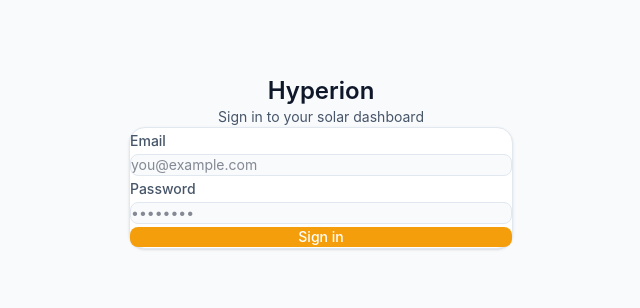
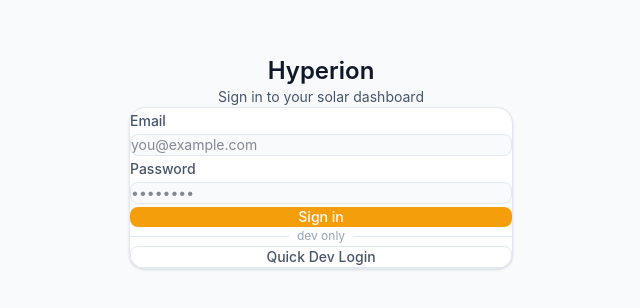
Before and after one commit to phy-nikhilroy/hyperion, a React (Vite) app in the folder client/: page /login in a window 1280 px wide. Shown: the part 238-546 px from the top of the page, without its empty margins (319-959 px from the left). Built offline with nearby package versions, Linux system fonts and the light colour scheme.

Commit message:
chore(auth): add dev-only quick login button to Login page
Renders a one-click bypass below the sign-in form when running in dev
mode (import.meta.env.DEV). Stripped out entirely by Vite at build time
so it never appears in production.

```diff
--- a/client/src/pages/Login/Login.jsx
+++ b/client/src/pages/Login/Login.jsx
@@ -1,6 +1,9 @@
 import { useState } from 'react'
 import { useNavigate } from 'react-router-dom'
 import { useAuth } from '../../context/AuthContext'
+
+const DEV_USER = { id: 'dev-001', name: 'Dev User', email: 'abc@hyperion.dev' }
+const DEV_TOKEN = 'dev-token'
 
 export default function Login() {
   const [form, setForm] = useState({ email: '', password: '' })
@@ -28,6 +31,11 @@ export default function Login() {
     } finally {
       setLoading(false)
     }
+  }
+
+  const handleDevLogin = () => {
+    login(DEV_USER, DEV_TOKEN)
+    navigate('/maintenance')
   }
 
   return (
@@ -85,6 +93,23 @@ export default function Login() {
           >
             {loading ? 'Signing in…' : 'Sign in'}
           </button>
+
+          {import.meta.env.DEV && (
+            <>
+              <div className="flex items-center gap-2">
+                <div className="flex-1 border-t border-light-border dark:border-dark-border" />
+                <span className="text-xs text-light-muted dark:text-dark-muted">dev only</span>
+                <div className="flex-1 border-t border-light-border dark:border-dark-border" />
+              </div>
+              <button
+                type="button"
+                onClick={handleDevLogin}
+                className="w-full border border-light-border dark:border-dark-border text-light-secondary dark:text-dark-secondary rounded-lg px-4 py-2 text-sm font-medium hover:bg-light-surface-alt dark:hover:bg-dark-surface-alt transition-colors"
+              >
+                Quick Dev Login
+              </button>
+            </>
+          )}
         </form>
       </div>
     </div>
```
